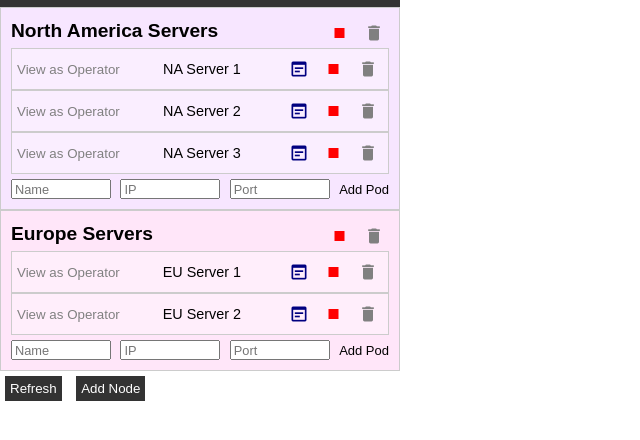
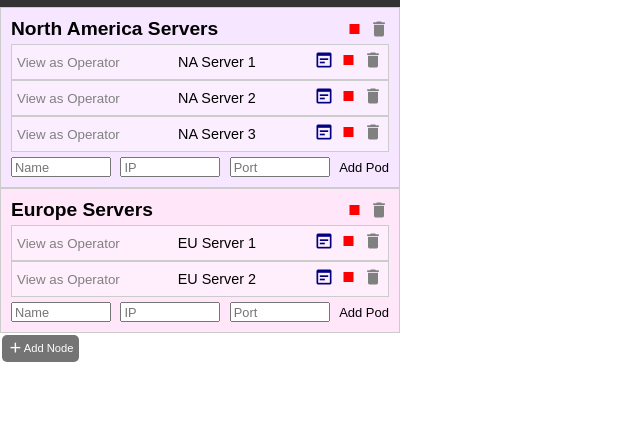
Before and after one commit to kqwq/petri-io, a browser extension: page operator-extension/index.html in a window 1280 px wide. Shown: the part 64-504 px from the top of the page, without its empty margins (0-640 px from the left). Drawn offline with Linux system fonts and the light colour scheme.

Commit message:
snapshot

```diff
--- a/operator-extension/index.html
+++ b/operator-extension/index.html
@@ -31,13 +31,24 @@
       header {
         padding: 10px;
       }
-      button {
+      #options button {
         padding: 5px;
-        margin: 5px;
         border: none;
+        border-radius: 5px;
         cursor: pointer;
-        background-color: #333;
+        background-color: rgb(116, 116, 116);
         color: white;
+        font-size: 0.7em;
+        display: flex;
+        align-items: center;
+      }
+      #options {
+        display: flex;
+        justify-content: start;
+        margin: 2px;
+      }
+      #options i {
+        font-size: 1.5em;
       }
     </style>
     <style>
@@ -118,9 +129,11 @@
   <div id="nodes"></div>
 
   <div id="options">
-    <button id="refresh">Refresh</button>
-    <button id="add-node" onclick="btnAddNode()">Add Node</button>
+    <!-- <button id="refresh">Refresh</button> -->
+    <!-- <button id="add-node" onclick="btnAddNode()">Add Node</button> -->
+    <button id="add-node" onclick="btnAddNode()"><i class="material-icons">add</i>Add Node</button>
   </div>
+
 
 </body>
 </html>
```
Also changed, not shown: operator-server/operator.mjs (added, +41 -0 lines), 1 other file.
